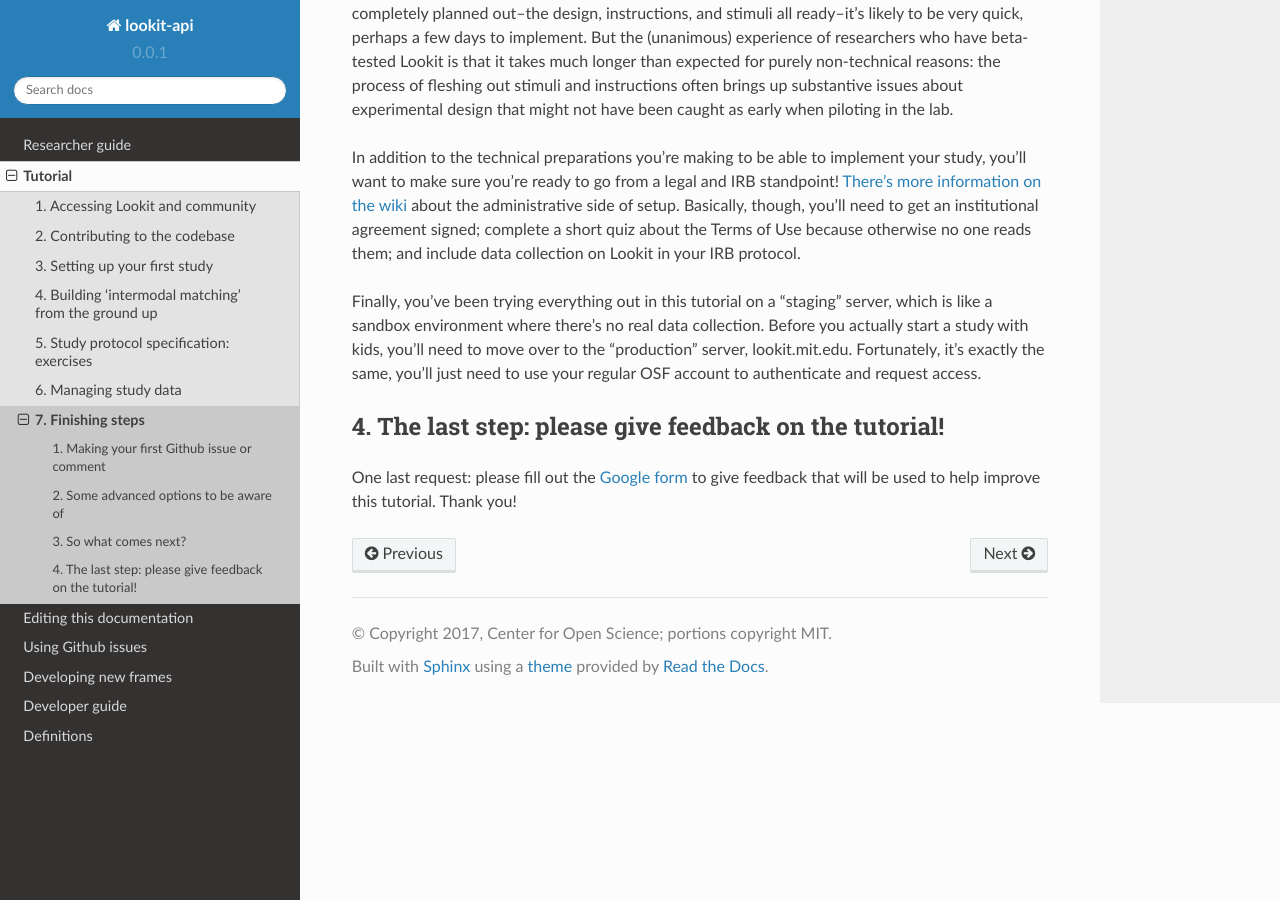
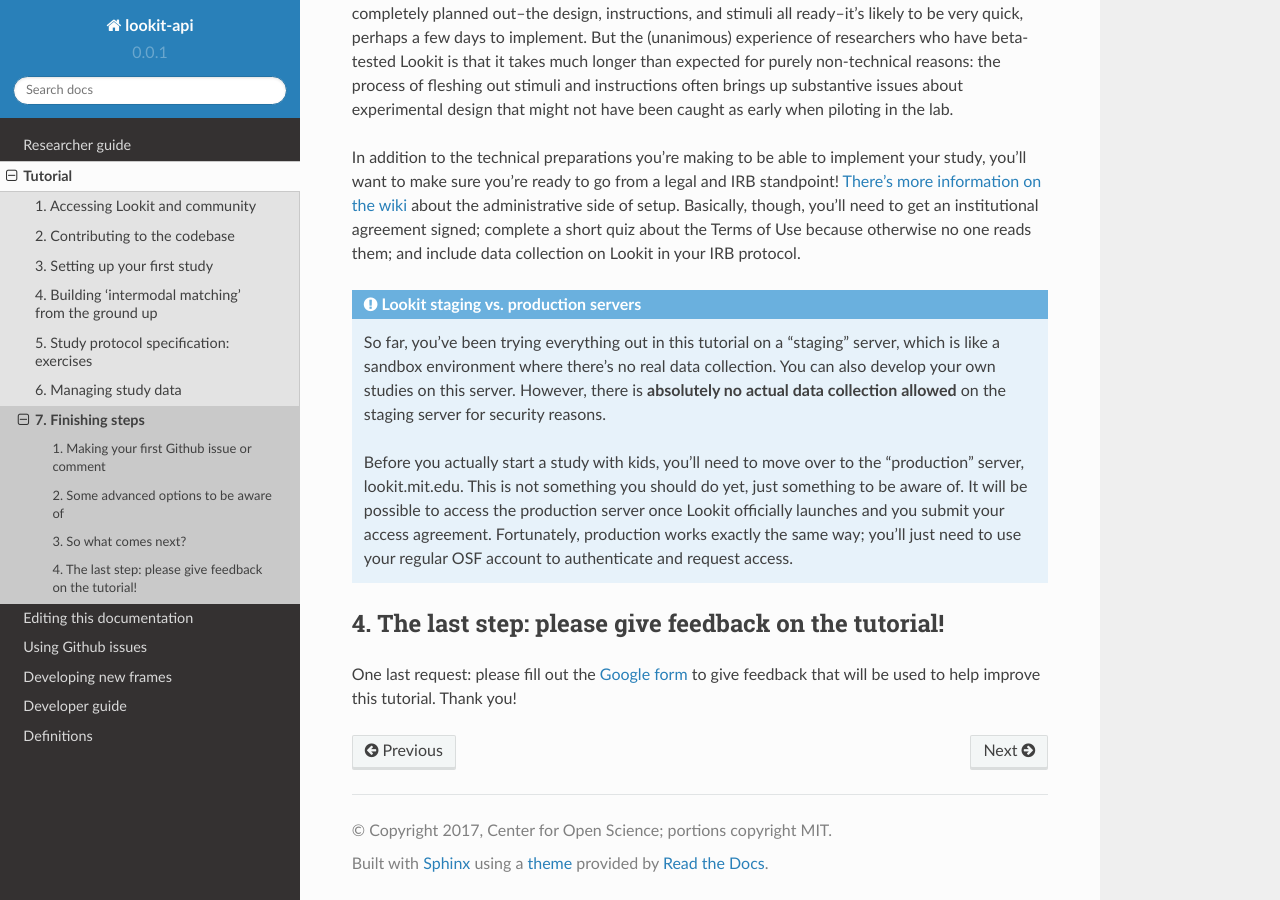
Before and after one commit to lookit/lookit-docs, a Sphinx documentation site: the page built from docs/source/tutorial-next-steps.rst, in a window 1280 px wide and 900 px high, scrolled down 1262 px. Built offline with Sphinx 7.4.7 and the Read the Docs theme 2.0.0, drawn with Linux system fonts in a browser that asks for light colours.

Commit message:
clarify info about production server in tutorial next steps

```diff
--- a/docs/source/tutorial-next-steps.rst
+++ b/docs/source/tutorial-next-steps.rst
@@ -41,7 +41,11 @@ Now that you have a basic understanding of how to use Lookit, you're ready to st
 
 In addition to the technical preparations you're making to be able to implement your study, you'll want to make sure you're ready to go from a legal and IRB standpoint! `There's more information on the wiki  <https://github.com/lookit/research-resources/wiki/IRB-and-legal-information>`_ about the administrative side of setup. Basically, though, you'll need to get an institutional agreement signed; complete a short quiz about the Terms of Use because otherwise no one reads them; and include data collection on Lookit in your IRB protocol.
 
-Finally, you've been trying everything out in this tutorial on a "staging" server, which is like a sandbox environment where there's no real data collection. Before you actually start a study with kids, you'll need to move over to the "production" server, lookit.mit.edu. Fortunately, it's exactly the same, you'll just need to use your regular OSF account to authenticate and request access.
+.. admonition:: Lookit staging vs. production servers
+
+  So far, you've been trying everything out in this tutorial on a "staging" server, which is like a sandbox environment where there's no real data collection. You can also develop your own studies on this server. However, there is **absolutely no actual data collection allowed** on the staging server for security reasons.
+
+  Before you actually start a study with kids, you'll need to move over to the "production" server, lookit.mit.edu. This is not something you should do yet, just something to be aware of. It will be possible to access the production server once Lookit officially launches and you submit your access agreement. Fortunately, production works exactly the same way; you'll just need to use your regular OSF account to authenticate and request access.
 
 4. The last step: please give feedback on the tutorial!
 -------------------------------------------------------
```
